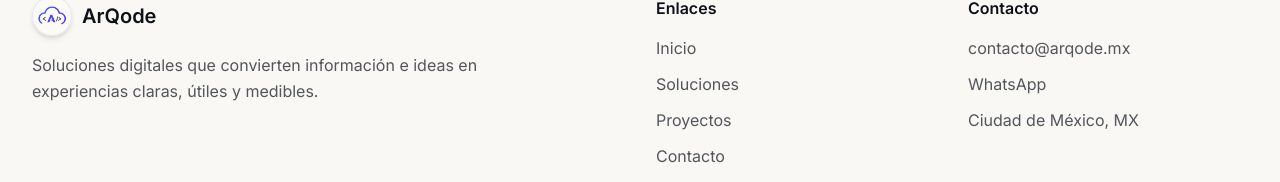
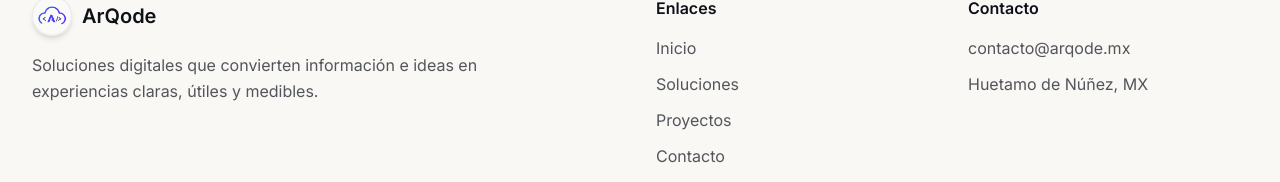
Before and after one commit to LuisChanocua/v0-arqode-website, a Next.js app: page / in a window 1280 px wide. Shown: the part 4984-5166 px from the top of the page. Built offline with nearby package versions, Linux system fonts and the light colour scheme; no server answers.

Commit message:
fix: remove whatsapp contact

```diff
--- a/app/not-found.tsx
+++ b/app/not-found.tsx
@@ -1,6 +1,6 @@
 import type { Metadata } from "next"
 import Link from "next/link"
-import { ArrowLeft, Compass, Home, MessageCircle, SearchX } from "lucide-react"
+import { ArrowLeft, Compass, Home, Mail, SearchX } from "lucide-react"
 import { Button } from "@/components/ui/button"
 import { JsonLd } from "@/components/seo/json-ld"
 import { siteConfig } from "@/lib/site"
@@ -78,9 +78,9 @@ const quickLinks = [
     href: "/#soluciones",
   },
   {
-    icon: MessageCircle,
-    label: "Hablar por WhatsApp",
-    href: siteConfig.whatsapp,
+    icon: Mail,
+    label: "Contactar por correo",
+    href: `mailto:${siteConfig.email}`,
   },
 ]
 
--- a/app/page.tsx
+++ b/app/page.tsx
@@ -30,7 +30,6 @@ const organizationJsonLd = {
     contactType: "sales",
     availableLanguage: ["es"],
     email: siteConfig.email,
-    url: siteConfig.whatsapp,
   },
   knowsAbout: [
     "Soluciones digitales",
--- a/components/layout/footer.tsx
+++ b/components/layout/footer.tsx
@@ -70,18 +70,8 @@ export function Footer() {
                 </a>
               </li>
               <li>
-                <a
-                  href={siteConfig.whatsapp}
-                  target="_blank"
-                  rel="noopener noreferrer"
-                  className="text-muted-foreground hover:text-foreground transition-colors"
-                >
-                  WhatsApp
-                </a>
-              </li>
-              <li>
                 <span className="text-muted-foreground">
-                  Ciudad de México, MX
+                  Huetamo de Núñez, MX
                 </span>
               </li>
             </ul>
--- a/lib/site.ts
+++ b/lib/site.ts
@@ -20,5 +20,4 @@ export const siteConfig = {
     "software a la medida",
   ],
   email: "contacto@arqode.mx",
-  whatsapp: "https://wa.me/524351207883",
 }
```
